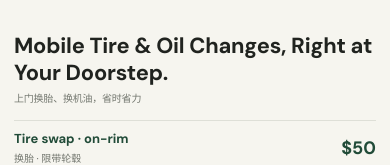
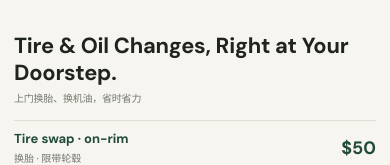
Before and after one commit to chaoshwu/snow-tire-swap-book, a plain HTML site: page index.html in a window 390 px wide. Shown: the top 165 px of the page. Drawn offline with nearby package versions, Linux system fonts and the light colour scheme; no server answers.

Commit message:
Shorten mobile homepage headline
Co-authored-by: Copilot <223556219+Copilot@users.noreply.github.com>

```diff
--- a/index.html
+++ b/index.html
@@ -315,7 +315,7 @@
   <main>
     <section class="intro" aria-labelledby="page-title">
       <div>
-        <h1 id="page-title">Mobile Tire &amp; Oil Changes, Right at Your Doorstep.<span class="zh zh-copy">上门换胎、换机油，省时省力</span></h1>
+        <h1 id="page-title">Tire &amp; Oil Changes, Right at Your Doorstep.<span class="zh zh-copy">上门换胎、换机油，省时省力</span></h1>
         <div class="service-prices" aria-label="Service prices / 服务价格">
           <div class="price-callout" aria-label="Tire swap on-rim price / 限带轮毂换胎价格">
             <span>Tire swap · on-rim<span class="zh">换胎 · 限带轮毂</span></span>
```
